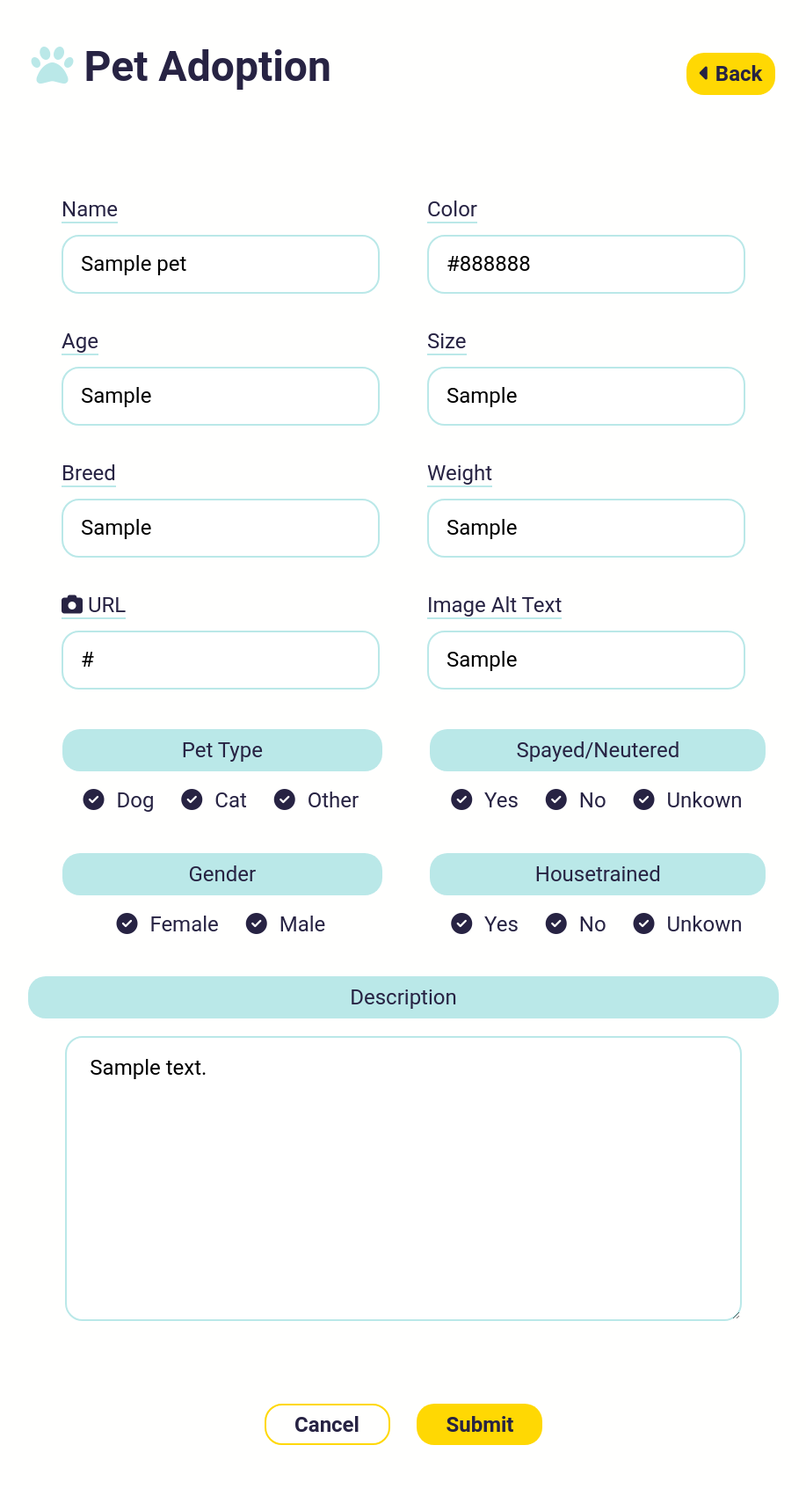
After one commit to hanscode/flask-project, a Flask app: page /edit-pet/1 in a window 1280 px wide. The commit adds this page. Shown: the whole page at 88% size, without its empty margins (181-1098 px from the left). Run offline with Flask 3, Linux system fonts and the light colour scheme; tables that the repository leaves empty hold one stand-in row (values such as "Sample post"); some libraries are stand-ins or nearby versions.

Commit message:
Edit Pet

```diff
--- a/app.py
+++ b/app.py
@@ -40,6 +40,28 @@ def pet(id):
     pet = Pet.query.get(id)
     return render_template('pet.html', pet=pet)
 
+# edit pet
+@app.route('/edit-pet/<id>', methods=['GET', 'POST'])
+def edit_pet(id):
+    pet = Pet.query.get(id)
+    if request.form:
+        pet.name = request.form['name']
+        pet.age = request.form['age']
+        pet.breed = request.form['breed']
+        pet.color = request.form['color']
+        pet.size = request.form['size']
+        pet.weight = request.form['weight']
+        pet.url = request.form['url']
+        pet.url_tag = request.form['alt']
+        pet.pet_type = request.form['pet']
+        pet.gender = request.form['gender']
+        pet.spay = request.form['spay']
+        pet.house_trained = request.form['housetrained']
+        pet.description = request.form['description']
+        db.session.commit()
+        return redirect(url_for('index'))
+    return render_template('editpet.html', pet=pet)
+
 
 if __name__ == '__main__':
     with app.app_context():
--- /dev/null
+++ b/templates/editpet.html
@@ -0,0 +1,125 @@
+{% extends "layout.html" %}
+
+{% block button %}
+<a class="back-btn" href="{{ url_for('index') }}" alt="Back to Home">
+    <i class="fas fa-caret-left"></i>
+    Back
+</a>
+{% endblock %}
+
+{% block content %}
+</section>
+<section id="form">
+    <form action="{{ url_for('edit_pet', id=pet.id) }}" method="POST">
+        <div class="columns">
+            <div class="col1">
+                <div class="form-container">
+                    <label for="name">Name</label>
+                    <input id="name" name="name" type="text" placeholder="Fuzzy Wuzzy" value="{{ pet.name }}">
+                </div>
+                <div class="form-container">
+                    <label for="age">Age</label>
+                    <input id="age" name="age" type="text" placeholder="6 months" value="{{ pet.age }}">
+                </div>
+                <div class="form-container">
+                    <label for="breed">Breed</label>
+                    <input id="breed" name="breed" type="text" placeholder="American Shorthair" value="{{ pet.breed }}">
+                </div>
+                <div class="form-container">
+                    <label for="url"><i class="fas fa-camera"></i> URL</label>
+                    <input id="url" name="url" type="text" placeholder="Photo link" value="{{ pet.url }}">
+                </div>
+            </div>
+            <div class="col2">
+                <div class="form-container">
+                    <label for="color">Color</label>
+                    <input id="color" name="color" type="text" placeholder="Grey" value="{{ pet.color }}">
+                </div>
+                <div class="form-container">
+                    <label for="size">Size</label>
+                    <input id="size" name="size" type="text" placeholder="Medium" value="{{ pet.size }}">
+                </div>
+                <div class="form-container">
+                    <label for="weight">Weight</label>
+                    <input id="weight" name="weight" type="text" placeholder="5lbs" value="{{ pet.weight }}">
+                </div>
+                <div class="form-container">
+                    <label for="alt">Image Alt Text</label>
+                    <input id="alt" name="alt" type="text" placeholder="This photo is..." value="{{ pet.url_tag }}">
+                </div>
+            </div>
+        </div>
+        <div class="columns">
+            <div class="col1">
+                <fieldset>
+                    <div>
+                        <legend>Pet Type</legend>
+                        <input id="dog" type="radio" name="pet" value="Dog" {% if pet.pet_type == 'Dog' %}checked{% endif %}>
+                        <i class="fas fa-check-circle"></i>
+                        <label for="dog">Dog</label>
+                        <input id="cat" type="radio" name="pet" value="Cat" {% if pet.pet_type == 'Cat' %}checked{% endif %}>
+                        <i class="fas fa-check-circle"></i>
+                        <label for="cat">Cat</label>
+                        <input id="other" type="radio" name="pet" value="Other" {% if pet.pet_type == 'Other' %}checked{% endif %}>
+                        <i class="fas fa-check-circle"></i>
+                        <label for="other">Other</label>
+                    </div>
+                </fieldset>
+                <fieldset>
+                    <div>
+                        <legend>Gender</legend>
+                        <input id="female" type="radio" name="gender" value="Female" {% if pet.gender == 'Female' %}checked{% endif %}>
+                        <i class="fas fa-check-circle"></i>
+                        <label for="female">Female</label>
+                        <input id="male" type="radio" name="gender" value="Male" {% if pet.gender == 'Male' %}checked{% endif %}>
+                        <i class="fas fa-check-circle"></i>
+                        <label for="male">Male</label>
+                    </div>
+                </fieldset>
+            </div>
+            <div class="col2">
+                <fieldset>
+                    <div>
+                        <legend>Spayed/Neutered</legend>
+                        <input id="true" type="radio" name="spay" value="Yes" {% if pet.spay == 'Yes' %}checked{% endif %}>
+                        <i class="fas fa-check-circle"></i>
+                        <label for="true">Yes</label>
+                        <input id="false" type="radio" name="spay" value="No" {% if pet.spay == 'No' %}checked{% endif %}>
+                        <i class="fas fa-check-circle"></i>
+                        <label for="false">No</label>
+                        <input id="na" type="radio" name="spay" value="Unknown" {% if pet.spay == 'Unknown' %}checked{% endif %}>
+                        <i class="fas fa-check-circle"></i>
+                        <label for="na">Unkown</label>
+                    </div>
+                </fieldset>
+                <fieldset>
+                    <div>
+                        <legend>Housetrained</legend>
+                        <input id="yes" type="radio" name="housetrained" value="Yes" {% if pet.house_trained == 'Yes' %}checked{% endif %}>
+                        <i class="fas fa-check-circle"></i>
+                        <label for="yes">Yes</label>
+                        <input id="no" type="radio" name="housetrained" value="No" {% if pet.house_trained == 'No' %}checked{% endif %}>
+                        <i class="fas fa-check-circle"></i>
+                        <label for="no">No</label>
+                        <input id="unkown" type="radio" name="housetrained" value="Unknown" {% if pet.house_trained == 'Unknown' %}checked{% endif %}>
+                        <i class="fas fa-check-circle"></i>
+                        <label for="unkown">Unkown</label>
+                    </div>
+                </fieldset>
+            </div>
+        </div>
+        <fieldset id="descr">
+            <div>
+                <legend>Description</legend>
+                <label for="description" style="display: none;">Description</label>
+                <textarea name="description" id="description" cols="30" rows="10"
+                    placeholder="This pet is..."> {{ pet.description }} </textarea>
+            </div>
+        </fieldset>
+        <div id="form-buttons">
+            <button type="reset">Cancel</button>
+            <button type="submit">Submit</button>
+        </div>
+    </form>
+</section>
+{% endblock %}
--- a/templates/pet.html
+++ b/templates/pet.html
@@ -57,7 +57,7 @@
     </div>
 </section>
 <section id="edit-delete">
-    <a href="#"><i class="far fa-edit"></i>Edit</a>
+    <a href="{{ url_for('edit_pet', id=pet.id) }}"><i class="far fa-edit"></i>Edit</a>
     <a href="#"><i class="far fa-trash-alt"></i>Delete</a>
 </section>
 {% endblock %}
```
